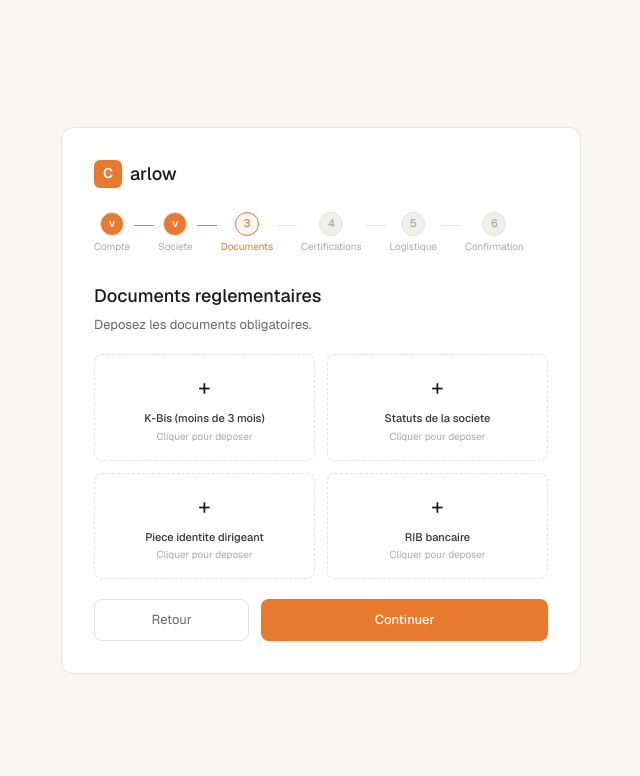
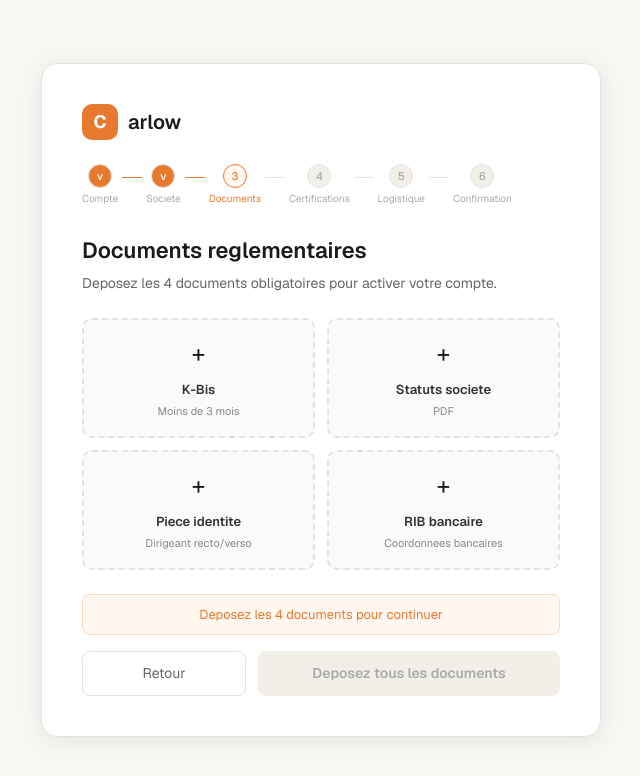
Before and after one commit to azerrh/carlow-onboarding, a Next.js app: page /step-3-documents in a window 1280 px wide. Shown: the top 776 px of the page, without its empty margins (319-959 px from the left). Built offline with nearby package versions, Linux system fonts and the light colour scheme.

Commit message:
feat: upload documents KYC Supabase Storage

```diff
--- a/package.json
+++ b/package.json
@@ -12,6 +12,7 @@
     "@hookform/resolvers": "^5.2.2",
     "@prisma/adapter-pg": "^7.7.0",
     "@prisma/client": "^7.7.0",
+    "@supabase/supabase-js": "^2.103.0",
     "axios": "^1.15.0",
     "dotenv": "^17.4.1",
     "fast-xml-parser": "^5.5.11",
--- a/src/app/(onboarding)/step-3-documents/page.tsx
+++ b/src/app/(onboarding)/step-3-documents/page.tsx
@@ -2,32 +2,128 @@
 import { useState } from "react";
 import { useRouter } from "next/navigation";
 import { StepperBar } from "@/components/onboarding/StepperBar";
+
+interface UploadedDoc {
+  name: string;
+  status: "uploading" | "done" | "error";
+}
+
+const DOCS = [
+  { key: "kbis",    label: "K-Bis",               desc: "Moins de 3 mois" },
+  { key: "statuts", label: "Statuts societe",      desc: "PDF" },
+  { key: "id",      label: "Piece identite",       desc: "Dirigeant recto/verso" },
+  { key: "rib",     label: "RIB bancaire",         desc: "Coordonnees bancaires" },
+];
+
 export default function StepDocumentsPage() {
   const router = useRouter();
-  const [uploaded, setUploaded] = useState<string[]>([]);
-  const docs = ["K-Bis (moins de 3 mois)","Statuts de la societe","Piece identite dirigeant","RIB bancaire"];
+  const [uploads, setUploads] = useState<Record<string, UploadedDoc>>({});
+
+  async function handleUpload(key: string, file: File) {
+    const vendorId = localStorage.getItem("vendorId");
+    if (!vendorId) return;
+
+    setUploads(u => ({ ...u, [key]: { name: file.name, status: "uploading" } }));
+
+    const formData = new FormData();
+    formData.append("file", file);
+    formData.append("vendorId", vendorId);
+    formData.append("type", key);
+
+    try {
+      const res = await fetch("/api/vendor/upload", {
+        method: "POST",
+        body: formData,
+      });
+      const data = await res.json();
+
+      if (data.success) {
+        setUploads(u => ({ ...u, [key]: { name: file.name, status: "done" } }));
+      } else {
+        setUploads(u => ({ ...u, [key]: { name: file.name, status: "error" } }));
+      }
+    } catch {
+      setUploads(u => ({ ...u, [key]: { name: file.name, status: "error" } }));
+    }
+  }
+
+  const allUploaded = DOCS.every(d => uploads[d.key]?.status === "done");
+
   return (
-    <div style={{display:"flex",minHeight:"100vh",alignItems:"center",justifyContent:"center",background:"#f9f7f4"}}>
-      <div style={{background:"white",borderRadius:12,padding:"32px",width:"100%",maxWidth:520,border:"1px solid #e5e3df"}}>
-        <div style={{display:"flex",alignItems:"center",gap:8,marginBottom:24}}>
-          <div style={{width:28,height:28,background:"#E87A30",borderRadius:6,display:"flex",alignItems:"center",justifyContent:"center",color:"white",fontWeight:600,fontSize:14}}>C</div>
-          <span style={{fontWeight:500,fontSize:18}}>arlow</span>
+    <div style={{display:"flex",minHeight:"100vh",background:"#f9f7f4",alignItems:"center",justifyContent:"center",padding:24}}>
+      <div style={{width:"100%",maxWidth:560,background:"white",borderRadius:16,padding:40,boxShadow:"0 4px 24px rgba(0,0,0,0.08)",border:"1px solid #e5e3df"}}>
+        <div style={{display:"flex",alignItems:"center",gap:10,marginBottom:24}}>
+          <div style={{width:36,height:36,background:"#E87A30",borderRadius:10,display:"flex",alignItems:"center",justifyContent:"center",color:"white",fontWeight:700,fontSize:18}}>C</div>
+          <span style={{fontWeight:600,fontSize:20,color:"#1a1a1a"}}>arlow</span>
         </div>
         <StepperBar current={2} />
-        <h1 style={{fontSize:18,fontWeight:500,margin:"0 0 6px"}}>Documents reglementaires</h1>
-        <p style={{color:"#666",fontSize:13,margin:"0 0 20px"}}>Deposez les documents obligatoires.</p>
-        <div style={{display:"grid",gridTemplateColumns:"1fr 1fr",gap:12,marginBottom:20}}>
-          {docs.map((doc, i) => (
-            <div key={i} onClick={()=>setUploaded(u=>u.includes(doc)?u:[...u,doc])} style={{border:uploaded.includes(doc)?"1.5px solid #E87A30":"1.5px dashed #e5e3df",borderRadius:8,padding:"16px",textAlign:"center",cursor:"pointer",background:uploaded.includes(doc)?"#fff7f0":"white"}}>
-              <div style={{fontSize:22,marginBottom:6}}>{uploaded.includes(doc)?"OK":"+"}</div>
-              <div style={{fontSize:11,fontWeight:500,color:uploaded.includes(doc)?"#E87A30":"#333"}}>{doc}</div>
-              <div style={{fontSize:10,color:"#aaa",marginTop:2}}>{uploaded.includes(doc)?"Depose":"Cliquer pour deposer"}</div>
-            </div>
-          ))}
+        <h1 style={{fontSize:22,fontWeight:600,color:"#1a1a1a",margin:"0 0 6px"}}>Documents reglementaires</h1>
+        <p style={{color:"#666",fontSize:14,margin:"0 0 24px"}}>Deposez les 4 documents obligatoires pour activer votre compte.</p>
+
+        <div style={{display:"grid",gridTemplateColumns:"1fr 1fr",gap:12,marginBottom:24}}>
+          {DOCS.map(doc => {
+            const upload = uploads[doc.key];
+            const isDone = upload?.status === "done";
+            const isUploading = upload?.status === "uploading";
+            const isError = upload?.status === "error";
+
+            return (
+              <label key={doc.key} style={{cursor:"pointer"}}>
+                <input
+                  type="file"
+                  accept=".pdf,.jpg,.jpeg,.png"
+                  style={{display:"none"}}
+                  onChange={e => {
+                    const file = e.target.files?.[0];
+                    if (file) handleUpload(doc.key, file);
+                  }}
+                />
+                <div style={{
+                  border:`2px ${isDone?"solid":"dashed"} ${isDone?"#22a06b":isError?"#cc0000":"#e5e3df"}`,
+                  borderRadius:10,
+                  padding:"16px",
+                  textAlign:"center",
+                  background:isDone?"#f0faf5":isError?"#fff0f0":"#fafaf8",
+                  transition:"all 0.2s"
+                }}>
+                  <div style={{fontSize:24,marginBottom:8}}>
+                    {isDone ? "✓" : isUploading ? "⏳" : isError ? "✗" : "+"}
+                  </div>
+                  <div style={{fontSize:13,fontWeight:600,color:isDone?"#22a06b":isError?"#cc0000":"#333",marginBottom:4}}>
+                    {doc.label}
+                  </div>
+                  <div style={{fontSize:11,color:"#888"}}>
+                    {isUploading ? "Upload en cours..." :
+                     isDone ? upload.name :
+                     isError ? "Erreur — reessayez" :
+                     doc.desc}
+                  </div>
+                </div>
+              </label>
+            );
+          })}
         </div>
+
+        {!allUploaded && (
+          <div style={{background:"#fff7f0",border:"1px solid #ffd9b8",borderRadius:8,padding:"10px 14px",fontSize:13,color:"#E87A30",marginBottom:16,textAlign:"center"}}>
+            Deposez les 4 documents pour continuer
+          </div>
+        )}
+
         <div style={{display:"flex",gap:12}}>
-          <button onClick={()=>router.push("/step-2-company")} style={{flex:1,padding:"10px",background:"white",color:"#666",border:"1px solid #e5e3df",borderRadius:8,fontSize:13,cursor:"pointer"}}>Retour</button>
-          <button onClick={()=>router.push("/step-4-certifications")} style={{flex:2,padding:"10px",background:"#E87A30",color:"white",border:"none",borderRadius:8,fontSize:13,fontWeight:500,cursor:"pointer"}}>Continuer</button>
+          <button
+            onClick={()=>router.push("/step-2-company")}
+            style={{flex:1,padding:"11px",background:"white",color:"#666",border:"1.5px solid #e5e3df",borderRadius:8,fontSize:14,cursor:"pointer",fontFamily:"inherit"}}
+          >
+            Retour
+          </button>
+          <button
+            onClick={()=>router.push("/step-4-certifications")}
+            disabled={!allUploaded}
+            style={{flex:2,padding:"11px",background:allUploaded?"#E87A30":"#f1efe8",color:allUploaded?"white":"#aaa",border:"none",borderRadius:8,fontSize:14,fontWeight:600,cursor:allUploaded?"pointer":"not-allowed",fontFamily:"inherit"}}
+          >
+            {allUploaded ? "Continuer →" : "Deposez tous les documents"}
+          </button>
         </div>
       </div>
     </div>
--- /dev/null
+++ b/src/app/api/vendor/upload/route.ts
@@ -0,0 +1,60 @@
+import { NextRequest, NextResponse } from "next/server";
+import { supabaseAdmin } from "@/lib/supabase";
+import { prisma } from "@/lib/prisma";
+
+export async function POST(req: NextRequest) {
+  try {
+    const formData = await req.formData();
+    const file = formData.get("file") as File;
+    const vendorId = formData.get("vendorId") as string;
+    const type = formData.get("type") as string;
+
+    if (!file || !vendorId || !type) {
+      return NextResponse.json({ error: "Donnees manquantes" }, { status: 400 });
+    }
+
+    const bytes = await file.arrayBuffer();
+    const buffer = Buffer.from(bytes);
+    const filename = `${vendorId}/${type}/${Date.now()}_${file.name}`;
+
+    const { data, error } = await supabaseAdmin.storage
+      .from("documents")
+      .upload(filename, buffer, {
+        contentType: file.type,
+        upsert: true,
+      });
+
+    if (error) {
+      console.error("Supabase upload error:", error);
+      return NextResponse.json({ error: "Erreur upload" }, { status: 500 });
+    }
+
+    const { data: urlData } = supabaseAdmin.storage
+      .from("documents")
+      .getPublicUrl(filename);
+
+    await prisma.document.create({
+      data: {
+        vendorId,
+        type,
+        filename: file.name,
+        s3Key: filename,
+        status: "uploaded",
+      },
+    });
+
+    await prisma.vendor.update({
+      where: { id: vendorId },
+      data: { onboardingStep: 4 },
+    });
+
+    return NextResponse.json({
+      success: true,
+      filename: file.name,
+      key: filename,
+    });
+  } catch (error) {
+    console.error(error);
+    return NextResponse.json({ error: "Erreur serveur" }, { status: 500 });
+  }
+}
```
Also changed, not shown: src/lib/supabase.ts (added), 1 other file (tests, documents, lock files or other folders).
